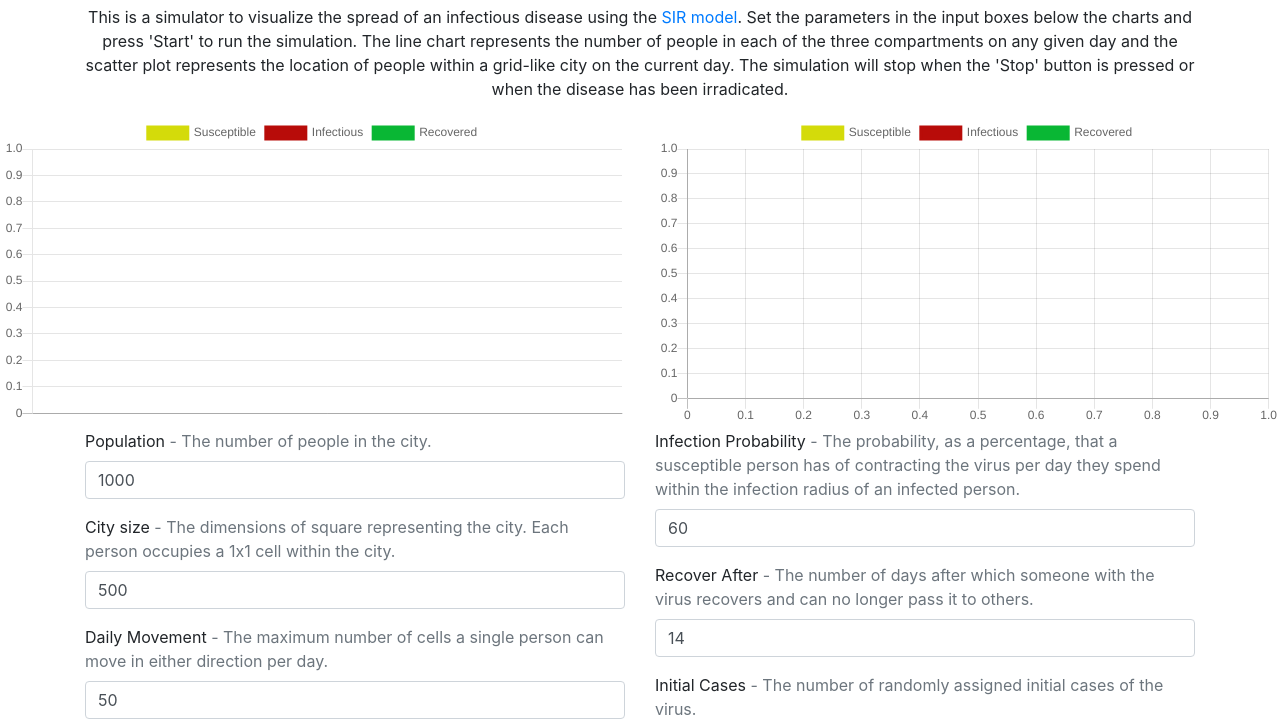
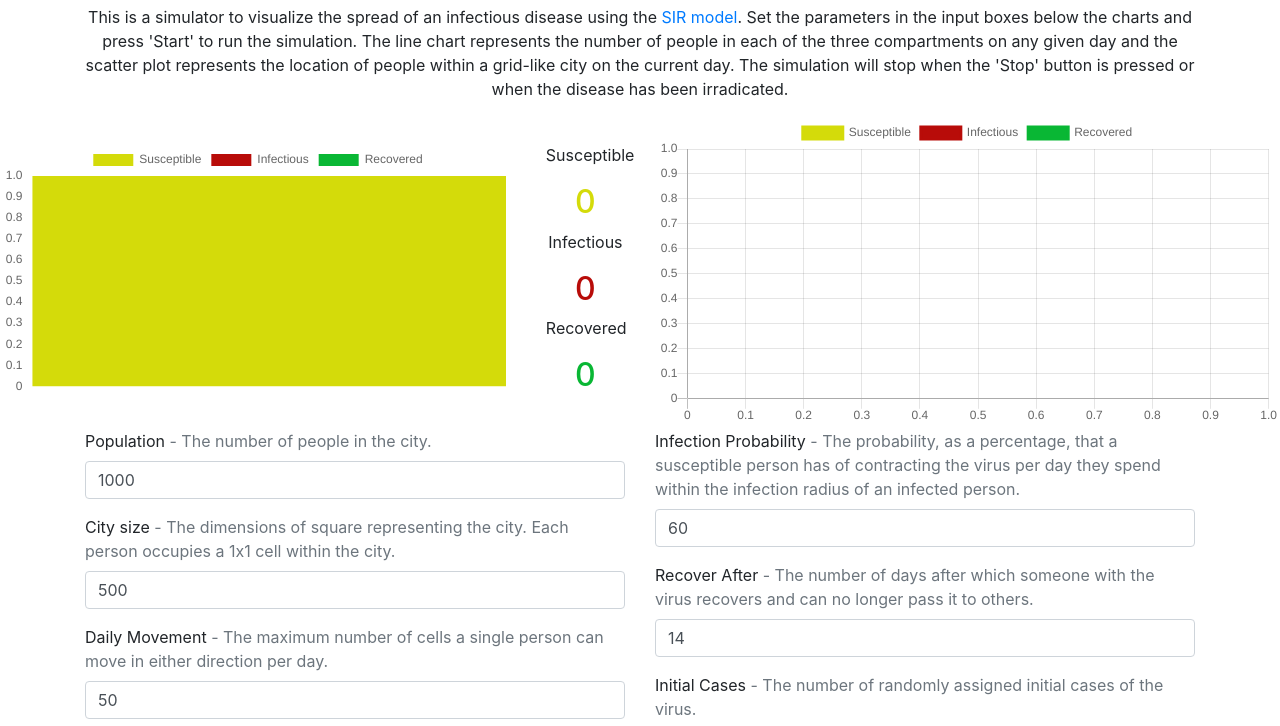
Before and after one commit to laurencejp/sir-model-playground, a plain HTML site: page index.html in a window 1280 px wide. Shown: the part 51-777 px from the top of the page. Drawn offline with nearby package versions, Linux system fonts and the light colour scheme.

Commit message:
Partial animation completion

```diff
--- a/index.html
+++ b/index.html
@@ -20,11 +20,19 @@
             current day. The simulation will stop when the 'Stop' button is
             pressed or when the disease has been irradicated.</p>
         </div>
-        <div class="row">
-            <div class="col-sm">
+        <div class="row align-items-center">
+            <div class="col-sm-5">
                 <canvas id="sir-chart"></canvas>
             </div>
-            <div class="col-sm">
+            <div class="col-sm-1 text-center">
+                <p>Susceptible</p>
+                <h2 id="susceptible-count" style="color:#d4db0a;">0</h2>
+                <p>Infectious</p>
+                <h2 id="infectious-count" style="color:#b80c09">0</h2>
+                <p>Recovered</p>
+                <h2 id="recovered-count" style="color:#09b734">0</h2>
+            </div>
+            <div class="col-sm-6">
                 <canvas id="city-chart"></canvas>
             </div>
         </div>
@@ -60,8 +68,6 @@
                         <input class="form-control" type="number"
                         name="infection-radius" id="infection-radius" value="5">
                     </div>
-
-
                 </div>
                 <div class="col-sm">
                     <div class="form-group">
@@ -111,25 +117,29 @@
                 labels: [],
                 datasets: [{
                     label: 'Susceptible',
-                    fill: false,
                     backgroundColor: '#d4db0a',
-                    borderColor: '#d4db0a',
+                    borderWidth: 0,
+                    yAxisID: 'regular',
+                    showLine: false,
                     data: []
                 }, {
                     label: 'Infectious',
-                    fill: false,
                     backgroundColor: '#b80c09',
-                    borderColor: '#b80c09',
+                    borderWidth: 0,
+                    yAxisID: 'regular',
                     data: []
                 }, {
                     label: 'Recovered',
-                    fill: false,
                     backgroundColor: '#09b734',
-                    borderColor: '#09b734',
+                    borderWidth: 0,
+                    yAxisID: 'reverse',
                     data: []
                 }]
             },
             options: {
+                animation: {
+                    easing: 'linear'
+                },
                 tooltips: {
 					mode: 'index',
 					intersect: false,
@@ -143,10 +153,43 @@
                         radius: 0
                     }
                 },
-                animation: {
-                    duration: 0
+                scales: {
+                    yAxes: [{
+                        id: 'regular',
+                        type: 'linear',
+                        position: 'left',
+                        gridLines: {
+                            display: false
+                        }
+                    },{
+                        id: 'reverse',
+                        type: 'linear',
+                        position: 'right',
+                        ticks: {
+                            display: false,
+                            reverse: true,
+                            min: 0
+                        },
+                        gridLines: {
+                            display: false
+                        }
+                    }],
+                    xAxes: [{
+                        gridLines: {
+                            display: false
+                        }
+                    }]
                 }
+            },
+            plugins: [{
+                beforeDraw: function(chartInstance, easing) {
+                var ctx = chartInstance.chart.ctx;
+                ctx.fillStyle = '#d4db0a'; // your color here
+
+                var chartArea = chartInstance.chartArea;
+                ctx.fillRect(chartArea.left, chartArea.top, chartArea.right - chartArea.left, chartArea.bottom - chartArea.top);
             }
+            }]
         });
 
         var ctx = document.getElementById('city-chart').getContext('2d');
@@ -172,7 +215,7 @@
             },
             options: {
                 animation: {
-                    duration: 0
+                    easing: 'linear'
                 },
                 tooltips: {
 					enabled: false
@@ -211,6 +254,9 @@
             cityChart.options.scales.xAxes[0].ticks.max = citySize;
             cityChart.options.scales.yAxes[0].ticks.max = citySize;
 
+            cityChart.options.animation.duration = timeInterval;
+            sirChart.options.animation.duration = timeInterval;
+
             for (var i = 0; i < parseInt(document.getElementById("population").value, 10); ++i) {
                 if (i < initialCases) {
                     population.push({"compartment": 1, "infectedDays": 0, "x": Math.floor(Math.random() * citySize), "y": Math.floor(Math.random() * citySize)});
@@ -229,11 +275,16 @@
 
             cityChart.update();
 
+            sirChart.options.scales.yAxes[1].ticks.max = population.length;
+
             sirChart.data.labels.push(0);
             sirChart.data.datasets[0].data.push(population.length - initialCases);
             sirChart.data.datasets[1].data.push(initialCases);
             sirChart.data.datasets[2].data.push(0);
             sirChart.update();
+
+            document.getElementById("susceptible-count").innerHTML = population.length - initialCases;
+            document.getElementById("infectious-count").innerHTML = initialCases;
             timer = setInterval(progress, timeInterval);
         })
 
@@ -308,6 +359,11 @@
             sirChart.data.datasets[1].data.push(count[1]);
             sirChart.data.datasets[2].data.push(count[2]);
             sirChart.update();
+
+            document.getElementById("susceptible-count").innerHTML = count[0];
+            document.getElementById("infectious-count").innerHTML = count[1];
+            document.getElementById("recovered-count").innerHTML = count[2];
+
             if (count[1] == 0) {
                 document.getElementById("start").disabled = false;
                 clearInterval(timer);
```
